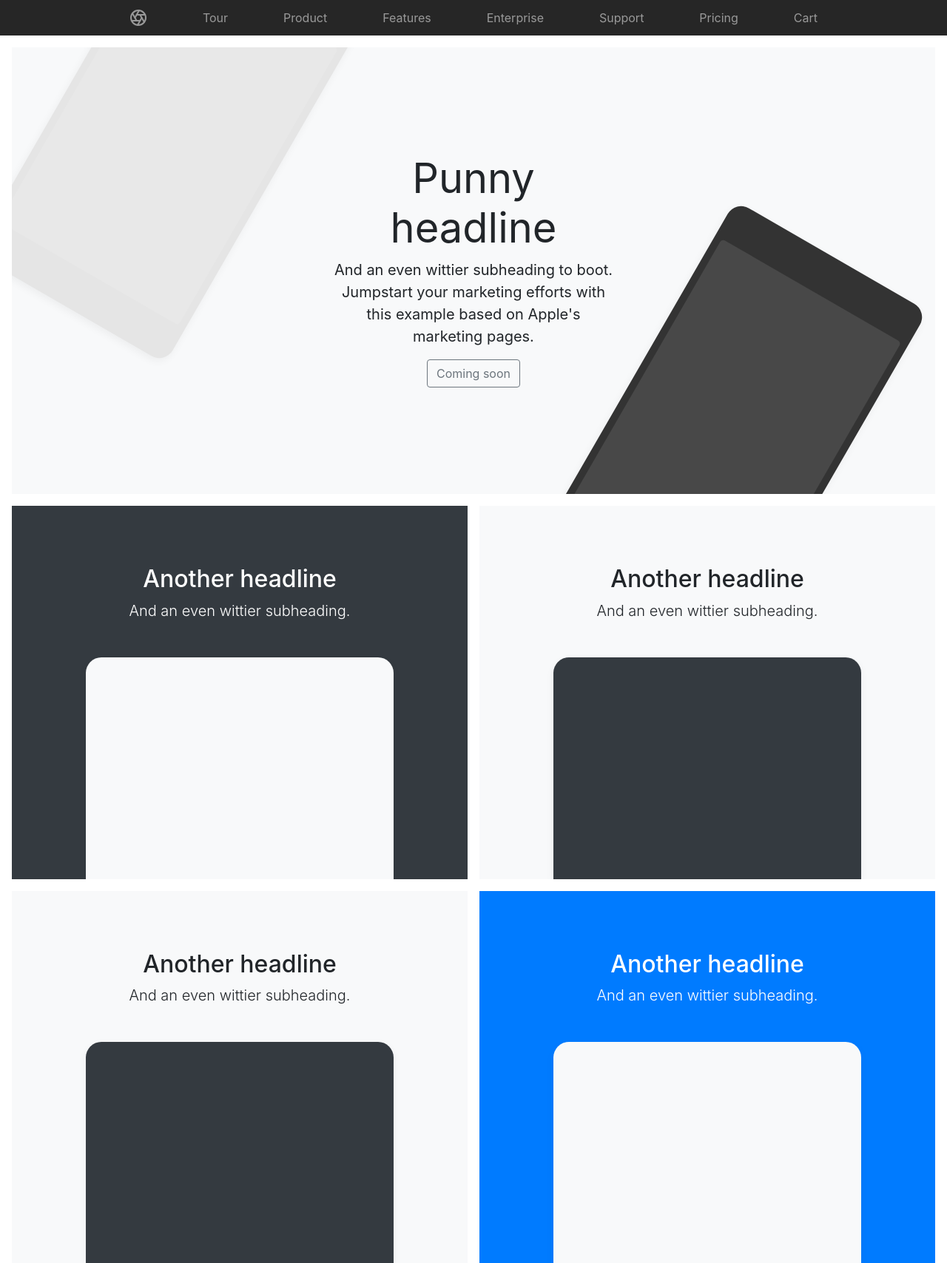
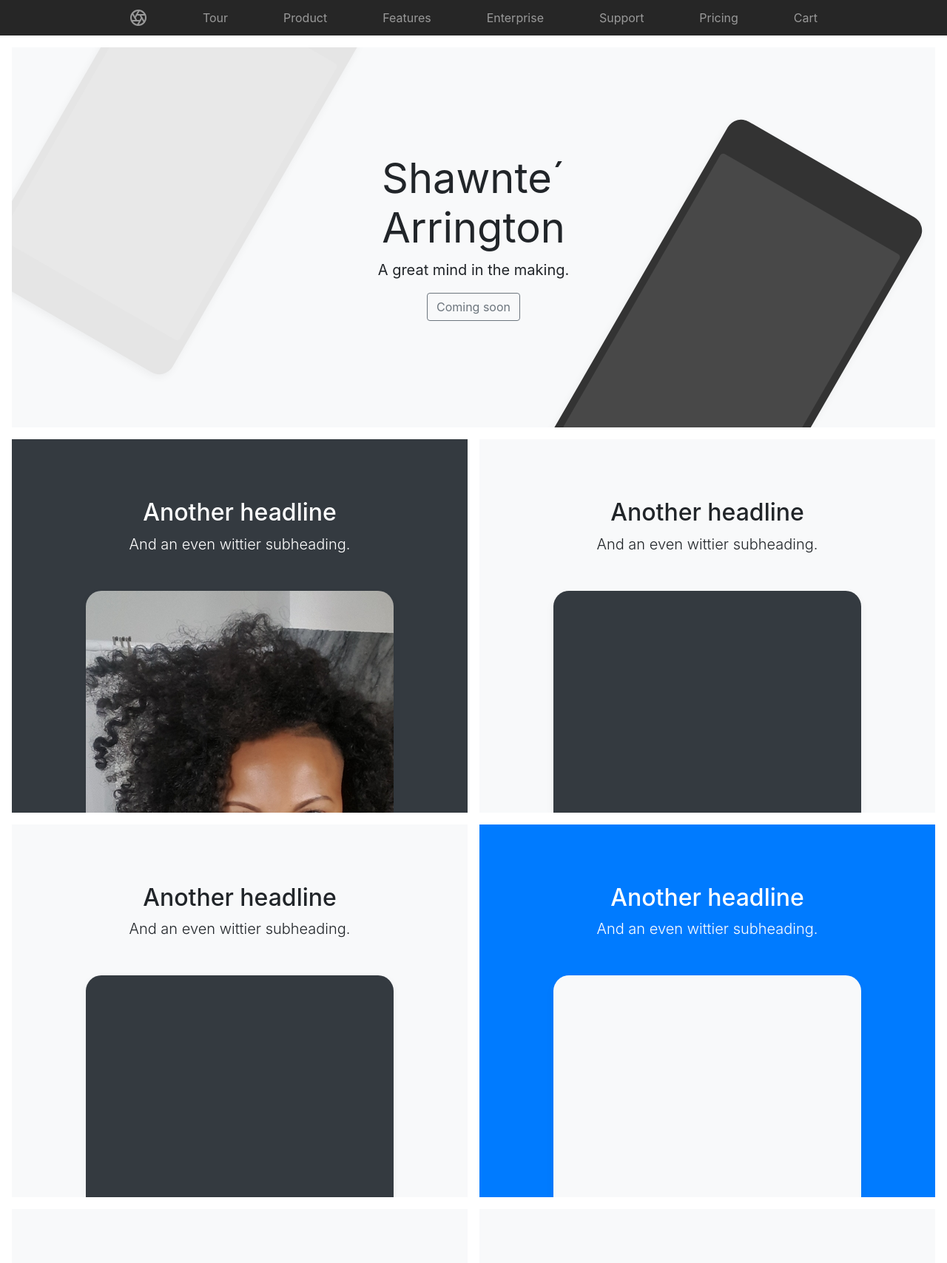
Before and after one commit to shawnteArrington/shawnteArrington.github.io, a PHP site: page / in a window 1280 px wide. Shown: the top 1708 px of the page at 74% size. Run offline with PHP 8.4, Linux system fonts and the light colour scheme; some libraries are stand-ins or nearby versions.

Commit message:
messing with images

```diff
--- a/css/product.css
+++ b/css/product.css
@@ -55,6 +55,10 @@
   background-color: #e5e5e5;
 }
 
+#light{
+  background-image: url('../images/cubaYouResized.jpg');
+  background-repeat: no-repeat;
+}
 
 /*
  * Extra utilities
--- a/index.html
+++ b/index.html
@@ -32,8 +32,8 @@
 
     <div class="position-relative overflow-hidden p-3 p-md-5 m-md-3 text-center bg-light">
       <div class="col-md-5 p-lg-5 mx-auto my-5">
-        <h1 class="display-4 font-weight-normal">Punny headline</h1>
-        <p class="lead font-weight-normal">And an even wittier subheading to boot. Jumpstart your marketing efforts with this example based on Apple's marketing pages.</p>
+        <h1 class="display-4 font-weight-normal">Shawnte´ Arrington</h1>
+        <p class="lead font-weight-normal">A great mind in the making.</p>
         <a class="btn btn-outline-secondary" href="#">Coming soon</a>
       </div>
       <div class="product-device box-shadow d-none d-md-block"></div>
@@ -46,7 +46,7 @@
           <h2 class="display-5">Another headline</h2>
           <p class="lead">And an even wittier subheading.</p>
         </div>
-        <div class="bg-light box-shadow mx-auto" style="width: 80%; height: 300px; border-radius: 21px 21px 0 0;"></div>
+        <div id="light" class="bg-light box-shadow mx-auto" style="width: 80%; height: 300px; border-radius: 21px 21px 0 0;"></div>
       </div>
       <div class="bg-light mr-md-3 pt-3 px-3 pt-md-5 px-md-5 text-center overflow-hidden">
         <div class="my-3 p-3">
```
Also changed, not shown: images/cubaRuin.jpg (added), images/cubaYouResized.jpg (added), images/girlsNyou1.gif (added), 3 other files.
